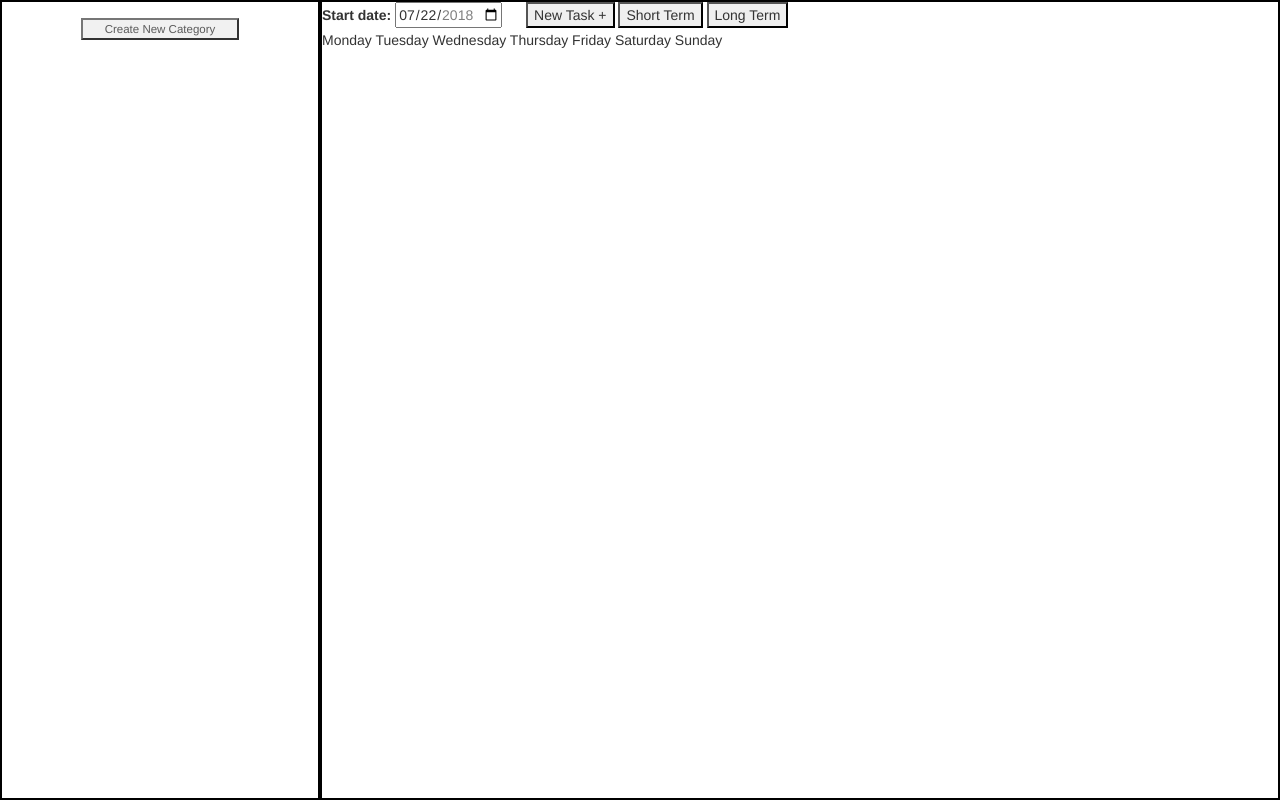
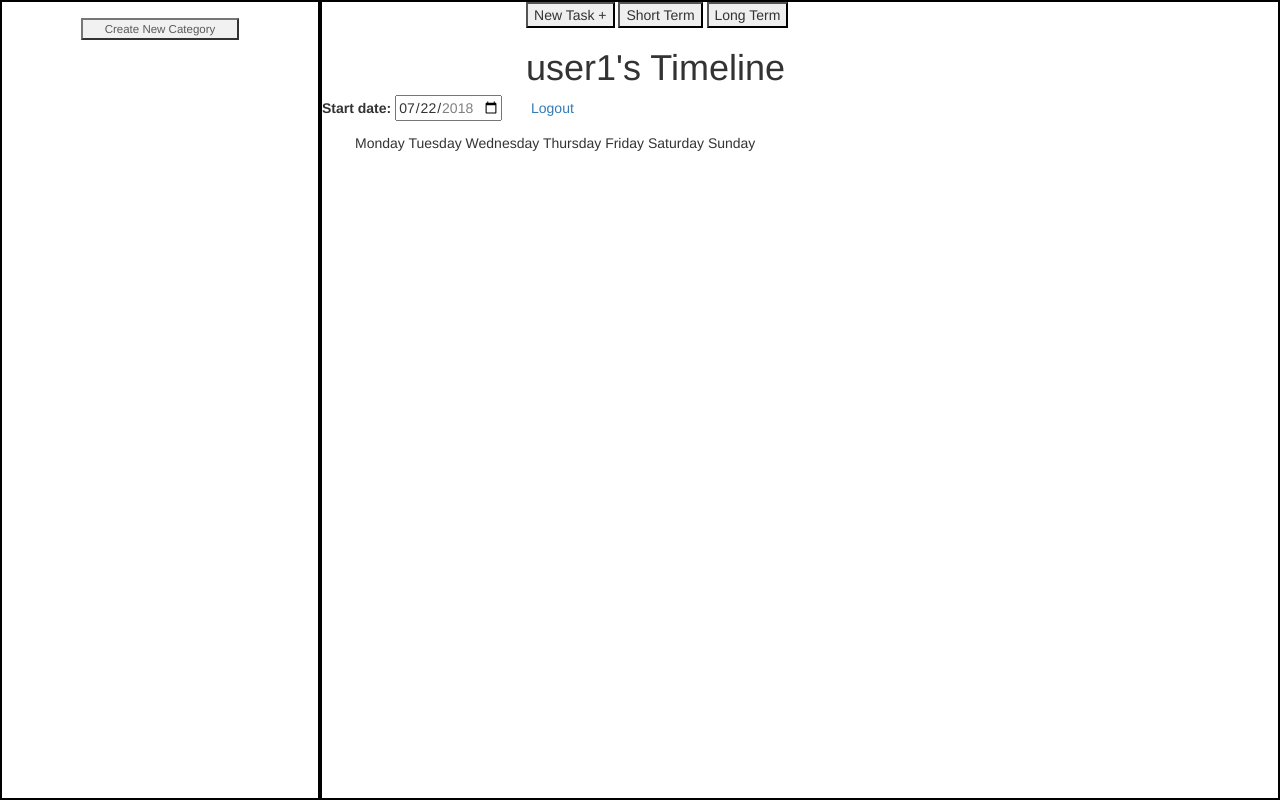
Before and after one commit to jkrovitz/assignmentPlanner, a Flask app: page /task_viz in a window 1280 px wide. Run offline with Flask 2, Linux system fonts and the light colour scheme; a user stored in the database is signed in; some libraries are stand-ins or nearby versions.

Commit message:
Timeline and form changes. See description.
Made timeline page appear when user is loged in.

Added logout button and the current user to the display. I didn't have a chance to style them.

I also really like that Rose created a new task form in another file, so I decided to do that with the rest of our task forms and put them in a folder.

```diff
--- a/taskViz/routes.py
+++ b/taskViz/routes.py
@@ -15,7 +15,22 @@ def AuthenticationRedirect():
 @app.route("/home")
 @login_required
 def home():
-	return render_template('home.html')
+	task_form = TaskForm()
+	new_category_form = NewCategoryForm()
+	print(request.method,'request method')
+	if request.method == 'POST':
+		return Response(json.dumps({'id': '1', 'name': 'books', 'color': '#222'}))
+	# if new_category_form.validate_on_submit():
+	# 	print(self.model, 'category model')
+	# 	new_category = self.model(category_id.data, category_name.data, category_color.data, is_checked.data)
+	# 	self.db.session.add(new_category)
+	# 	self.db.session.commit()
+	# 	return redirect(url_for(task_viz))
+
+	if request.method == 'POST':
+		print(task_form.data, 'task_form')
+
+	return render_template('task_viz.html', new_category_form=new_category_form, task_form=task_form)
 
 @app.route("/register", methods=['GET', 'POST'])
 def register():     # NOTE: when creating new account, thing to say it worked is RED. change colour later
@@ -43,6 +58,7 @@ def login():        # can only log in using email, not username? change later if
 			login_user(user, remember=form.remember.data)
 			next_page = request.args.get('next')
 			return redirect(next_page) if next_page else redirect(url_for('home'))
+
 		else:
 			flash('Login Unsuccessful. Please check email and password', 'danger')
 	return render_template('login.html', title='Login', form=form)
@@ -53,11 +69,6 @@ def logout():
     logout_user()
     return redirect(url_for('home'))
 
-
-@app.route("/weekly_planner")
-@login_required
-def weekly_planner():
-	return render_template('weekly_planner.html')   # thsi html file does't exist
 
 @app.route("/task_viz", methods=['GET', 'POST'])
 @login_required
@@ -77,17 +88,14 @@ def task_viz():
 	if request.method == 'POST':
 		print(task_form.data, 'task_form')
 
-	return render_template(
-		'task_viz.html',
-		new_category_form=new_category_form,
-		task_form=task_form
-		)
+	return render_template('task_viz.html', new_category_form=new_category_form, task_form=task_form)
+
+
+
 @app.route('/categories', methods=['GET', 'POST'])
 def category():
-
 	#new_cat = Category(category_name='Math', category_color="#222", is_checked=False)
 	#db.session.add(new_cat)
-
 	if request.method == 'POST':
 		#category_form = NewCategoryForm(request.form)
 		cat_name = request.form.get('category')
--- a/taskViz/static/css/login.css
+++ b/taskViz/static/css/login.css
@@ -29,3 +29,7 @@ body
 	padding: 8px 10px;
 	font-size: 2.1vw;
 }
+
+.success{
+  background-color: #00ff00;
+}
--- a/taskViz/static/css/timeline.css
+++ b/taskViz/static/css/timeline.css
@@ -20,9 +20,14 @@ html, body, .grid-container { height: 100%; margin: 0; }
   display: flex;
 
 }
-.termButtons{
+.topButtons{
   display: inline-block;
   margin-left: 20px;
+
+}
+
+.success{
+  background-color: #00ff00;
 }
 
 .text{
@@ -48,9 +53,19 @@ html, body, .grid-container { height: 100%; margin: 0; }
 .Category { grid-area: Category;
 border: solid 2px black; }
 
-.timeColumnHeader {
+
+/* Please don't calculate the time increments this way. I had another way
+of doing it, which I mentioned in the code plan that is more responsive to
+the size of the timeline view.*/
+/*.timeIncrementColHeader {
   width: calc(100% / 7);
-	/* float: left; */
+}*/
+
+
+.timeIncrementHeaderHolder{
+  margin-top: 10px; /* We can adjust to be more responsive at a later point.*/
+  /* float: left; */
+  text-align: center;
 }
 
 * {box-sizing: border-box;}
@@ -64,6 +79,11 @@ border: solid 2px black; }
   cursor: pointer;
   opacity: 0.8;
 }
+
+.newTaskFormFields{
+  display: block;
+}
+
 
 .new-task-button {
   width: 25%;
--- a/taskViz/static/js/timeline.js
+++ b/taskViz/static/js/timeline.js
@@ -81,8 +81,12 @@ function closeNewCategoryForm() {   // TODO: remove excess variables
     var backgroundColorStr = "#category" + n;
     $(backgroundColorStr).css("background-color", "#" + background);
 
-    // document.getElementById('category-name').value=""
-    // document.getElementById('category-color').value=""
+    /* These two lines of code set the value to an empty string
+    so that if a user creates a new category, the fields from
+    the previous category submitted will not be populated with
+    the input from the previous category. */
+    document.getElementById('category-name').value="";
+    document.getElementById('category-color').value="";
 }
 
 
@@ -92,7 +96,13 @@ function closeNewCategoryForm() {   // TODO: remove excess variables
 
 function cancelFillingOutCategoryForm(){    // TODO: change to get parent
     $('#new-category-form').hide();
-     document.getElementById('categoryInput').value=""
+     //Sets category input value to empty string if the user decides to cancel creating a new category.
+     document.getElementById('categoryInput').value="";
+}
+
+    function cancelFillingOutTaskForm(){    // TODO: change to get parent
+    $('#task-create-form').hide();
+     // document.getElementById('categoryInput').value=""
 
 }
 
--- /dev/null
+++ b/taskViz/templates/forms/category_form.html
@@ -0,0 +1,10 @@
+ <div class="form-group">
+         <a class="cancel" id="cancelId" onclick="cancelFillingOutCategoryForm()">X</a>
+       </div>
+      <form class="form-inline form-container category-form">
+        <label>New Category:</label>
+        <input type="text" id="category-name" name="category"/>
+        <label>Color:</label>
+        <input type="text" id="category-color" name="color">
+        <input type="submit" class="btn btn-default" onclick="closeNewCategoryForm()">
+      </form><br/>
--- /dev/null
+++ b/taskViz/templates/forms/short_term_form.html
@@ -0,0 +1,18 @@
+<form class="form-inline form-container category-form">
+  <div class="form-group">
+    <select id="amountShortTimeUnits">
+      <option value="1">1</option>
+      <option value="2">2</option>
+      <option value="3">3</option>
+      <option value="4">4</option>
+    </select>
+    <select id="shortTimeUnit">
+      <option value="weeks">weeks</option>
+      <option value="months">months</option>
+    </select>
+  </div>
+  <div class="form-group">
+    <a class="cancel" id="cancelId" onclick="cancelFillingOutShortTermForm()">X</a>
+  </div>
+  <input type="submit" class="btn btn-default" id="shortTermSubmit">
+</form><br/>
--- a/taskViz/templates/register.html
+++ b/taskViz/templates/register.html
@@ -30,7 +30,7 @@
                             {% endfor %}
                         </div>
                     {% else %}
-                        {{ form.email(class="form-control form-control-lg") }}
+                        {{ form.email(class="form-control form-control-lg suc") }}
                     {% endif %}
                 </div>
                 <div class="form-group">
--- a/taskViz/templates/task_form.html
+++ /dev/null
@@ -1,17 +0,0 @@
-<form class="form-inline form-container category-for" action="/task_viz" method="POST">
-  <div class="">
-    {{task_form.task_name.label}} {{task_form.task_name(class='form-control')}}
-  </div>
-  <div class="">
-    {{task_form.task_start_date.label}} {{task_form.task_start_date(class='form-control', type='date')}}
-  </div>
-  <div class="">
-    {{task_form.task_end_date.label}} {{task_form.task_end_date(class='form-control', type='date')}}
-  </div>
-  <div class="">
-    {{task_form.category.label}} {{task_form.category(class='form-control')}}
-  </div>
-  <div class="form-group">
-      {{task_form.submit(class="btn btn-default")}}
-  </div>
-</form>
--- a/taskViz/templates/task_viz.html
+++ b/taskViz/templates/task_viz.html
@@ -83,14 +42,29 @@
         <div class="inline-elements">
           <label>Start date:</label>
           <input type="date" id="start" value="2018-07-22" min="2018-01-01" max="2018-12-31">
+          <div class="topButtons">
           <div class="termButtons">
               <button id="newTaskButton" onclick="openNewTaskForm();">New Task +</button>
               <button id="shortTermButton" onclick="openNewShortTermForm();">Short Term</button>
               <button id="longTermButton" onclick="openNewLongTermForm();">Long Term</button>
+            </div>
+              <div>
+                <h1>{{ current_user.username }}'s Timeline</h1>
+              <a class="ml-2" href="{{ url_for('logout')}}">Logout</a>
+            </div>
           </div>
-          <div>
-            <span class="timeColumnHeader">Monday    </span><span class="timeColumnHeader">Tuesday    </span><span class="timeColumnHeader">Wednesday    </span><span class="timeColumnHeader">Thursday    </span><span class="timeColumnHeader">Friday    </span><span class="timeColumnHeader">Saturday    </span><span class="timeColumnHeader">Sunday</span>
+
+
+          <div class="timeIncrementHeaderHolder">
+            <span class="timeIncrementColHeader">Monday</span>
+            <span class="timeIncrementColHeader">Tuesday</span>
+            <span class="timeIncrementColHeader">Wednesday</span>
+            <span class="timeIncrementColHeader">Thursday</span>
+            <span class="timeIncrementColHeader">Friday</span>
+            <span class="timeIncrementColHeader">Saturday</span>
+            <span class="timeIncrementColHeader">Sunday</span>
           </div>
+
 
         </div>
       </div>
```
Also changed, not shown: other parts of taskViz/templates/task_viz.html (+4 -45 lines), taskViz/templates/forms/task_form.html (added, +34 -0 lines), taskViz/site.db.
